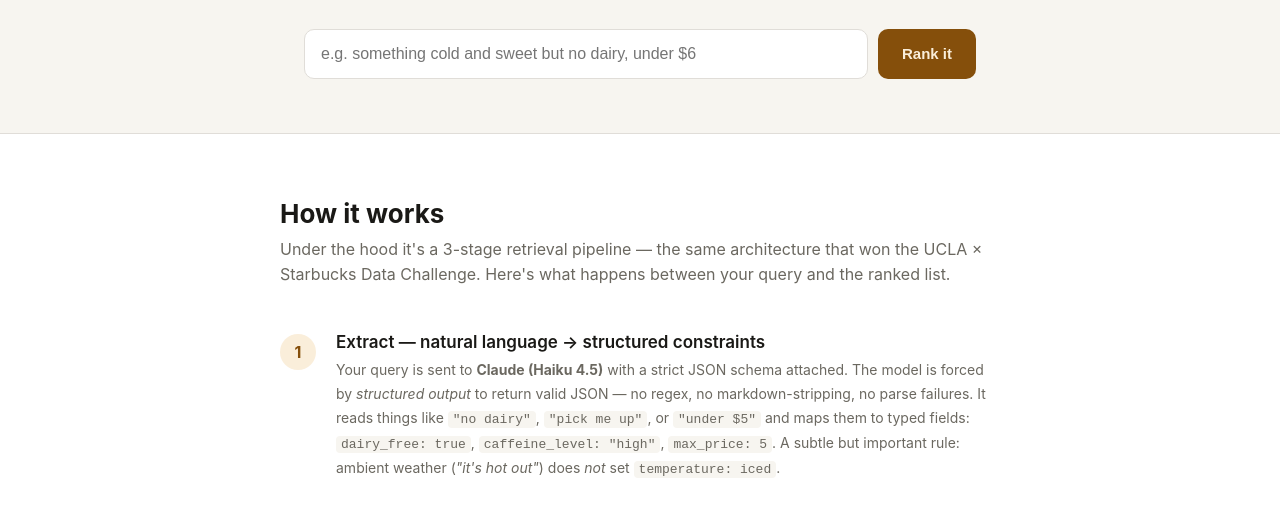
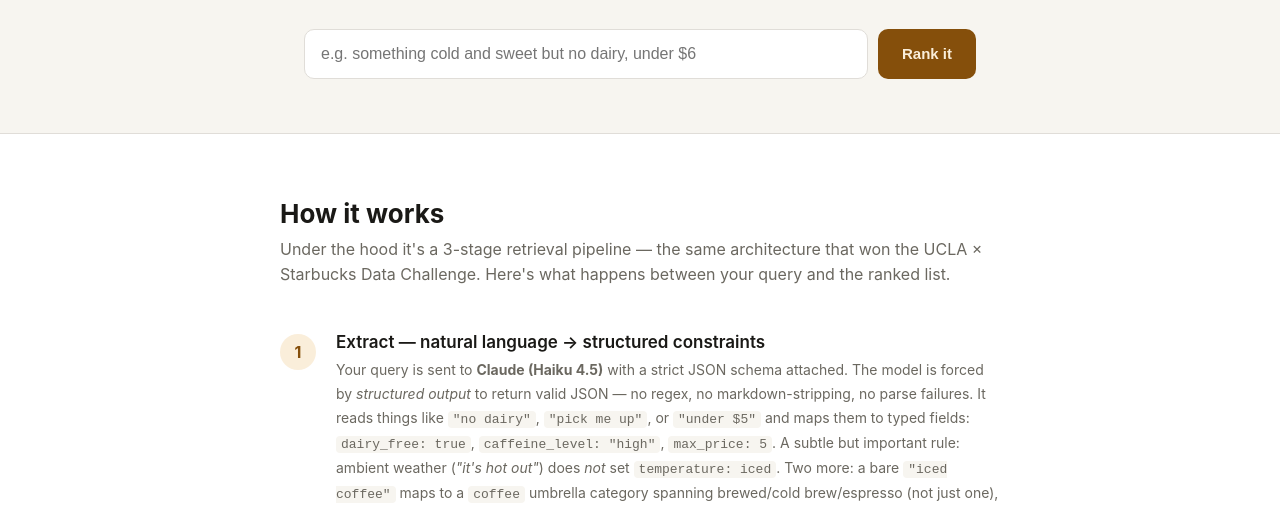
Before and after one commit to hansonyjy/starbucks-order-whisperer, a plain HTML site: page web/frontend/index.html in a window 1280 px wide. Shown: the part 271-779 px from the top of the page. Drawn offline with Linux system fonts and the light colour scheme; no server answers.

Commit message:
Update docs and web copy for coffee-umbrella and no_milk constraints
- README: document the coffee umbrella category (why brewed alone can't
  represent "iced coffee") and the no_milk constraint in Stage 1/2 sections
- web/README: fix stale architecture diagram — the web demo ranks with
  TF-IDF/scikit-learn inline in main.py, not stage3_rank.py's
  sentence-transformers (that's only used by the competition pipeline)
- frontend: explain the coffee umbrella and no_milk rules in the Stage 1
  walkthrough copy, alongside the existing weather-guard example

Co-Authored-By: Claude Opus 4.8 <noreply@anthropic.com>

```diff
--- a/web/frontend/index.html
+++ b/web/frontend/index.html
@@ -407,7 +407,7 @@
       <div class="stage-num">1</div>
       <div>
         <h3>Extract — natural language → structured constraints</h3>
-        <p>Your query is sent to <strong>Claude (Haiku 4.5)</strong> with a strict JSON schema attached. The model is forced by <em>structured output</em> to return valid JSON — no regex, no markdown-stripping, no parse failures. It reads things like <code>"no dairy"</code>, <code>"pick me up"</code>, or <code>"under $5"</code> and maps them to typed fields: <code>dairy_free: true</code>, <code>caffeine_level: "high"</code>, <code>max_price: 5</code>. A subtle but important rule: ambient weather (<em>"it's hot out"</em>) does <em>not</em> set <code>temperature: iced</code>.</p>
+        <p>Your query is sent to <strong>Claude (Haiku 4.5)</strong> with a strict JSON schema attached. The model is forced by <em>structured output</em> to return valid JSON — no regex, no markdown-stripping, no parse failures. It reads things like <code>"no dairy"</code>, <code>"pick me up"</code>, or <code>"under $5"</code> and maps them to typed fields: <code>dairy_free: true</code>, <code>caffeine_level: "high"</code>, <code>max_price: 5</code>. A subtle but important rule: ambient weather (<em>"it's hot out"</em>) does <em>not</em> set <code>temperature: iced</code>. Two more: a bare <code>"iced coffee"</code> maps to a <code>coffee</code> umbrella category spanning brewed/cold brew/espresso (not just one), and <code>"black coffee"</code> sets <code>no_milk: true</code> — stronger than <code>dairy_free</code>, since it excludes plant milks too.</p>
       </div>
     </div>
 
```
Also changed, not shown: 2 other files.
